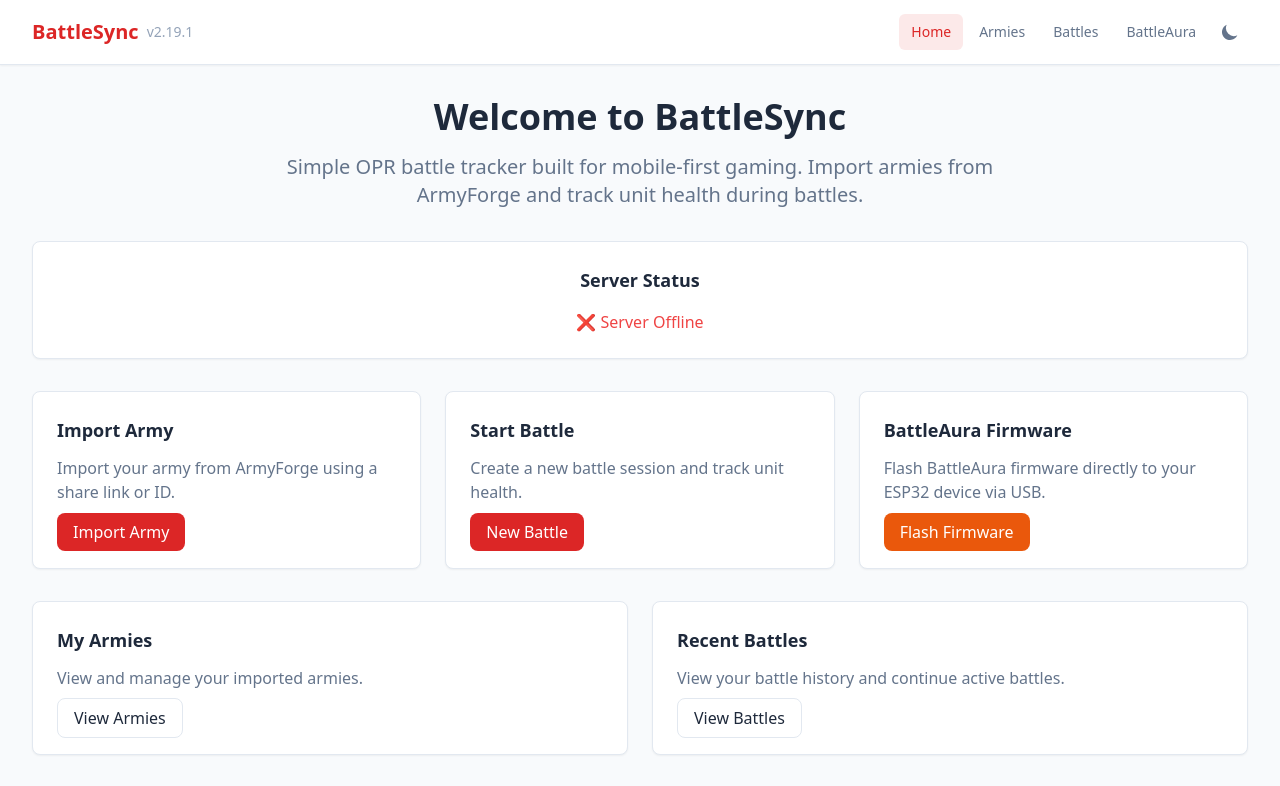
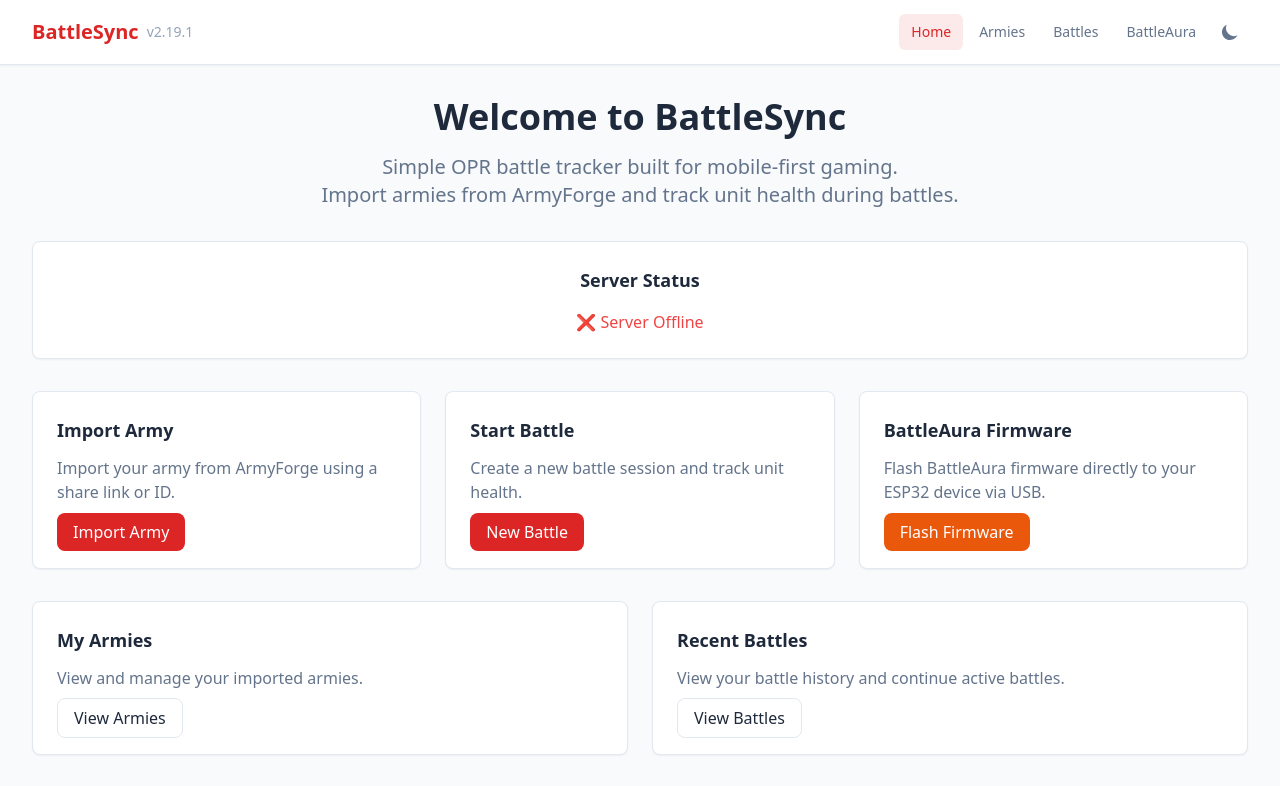
Before and after one commit to Majawat/battlesync, a React (Vite) app in the folder frontend/: page / in a window 1280 px wide. Shown: the top 786 px of the page. Built offline with nearby package versions, Linux system fonts and the light colour scheme; no server answers.

Commit message:
small changes to home page

```diff
--- a/frontend/src/pages/HomePage.tsx
+++ b/frontend/src/pages/HomePage.tsx
@@ -37,8 +37,9 @@
         </h1>
         <p className="text-xl text-battle-text-secondary-light dark:text-battle-text-secondary-dark max-w-3xl mx-auto">
           Simple OPR battle tracker built for mobile-first gaming.
-          Import armies from ArmyForge and track unit health during battles.
         </p>
+        <p className="text-xl text-battle-text-secondary-light dark:text-battle-text-secondary-dark max-w-3xl mx-auto">
+        Import armies from ArmyForge and track unit health during battles.</p>
       </div>
 
       {/* Server Status */}
```
